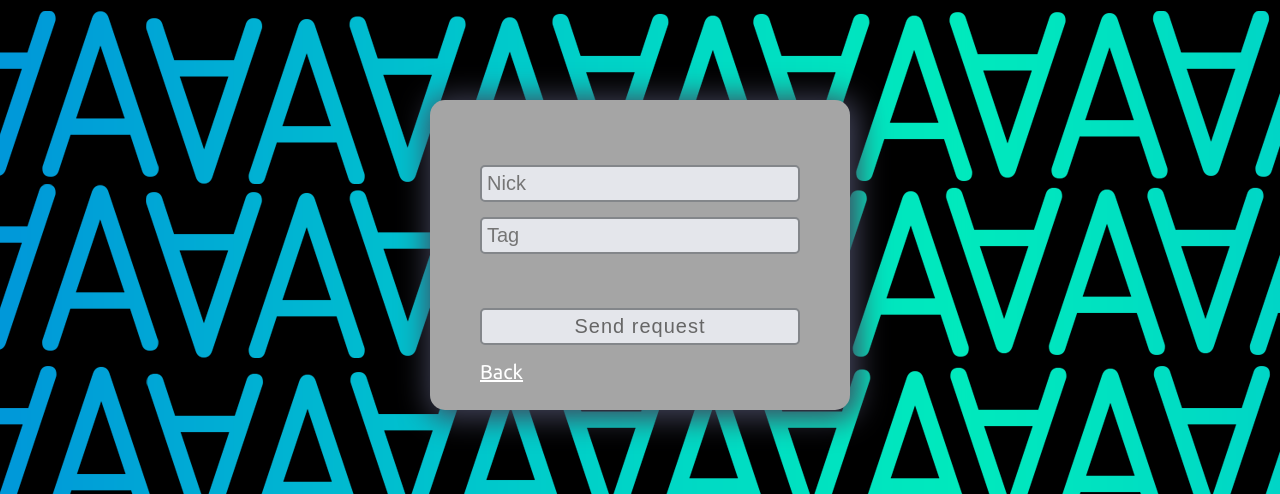
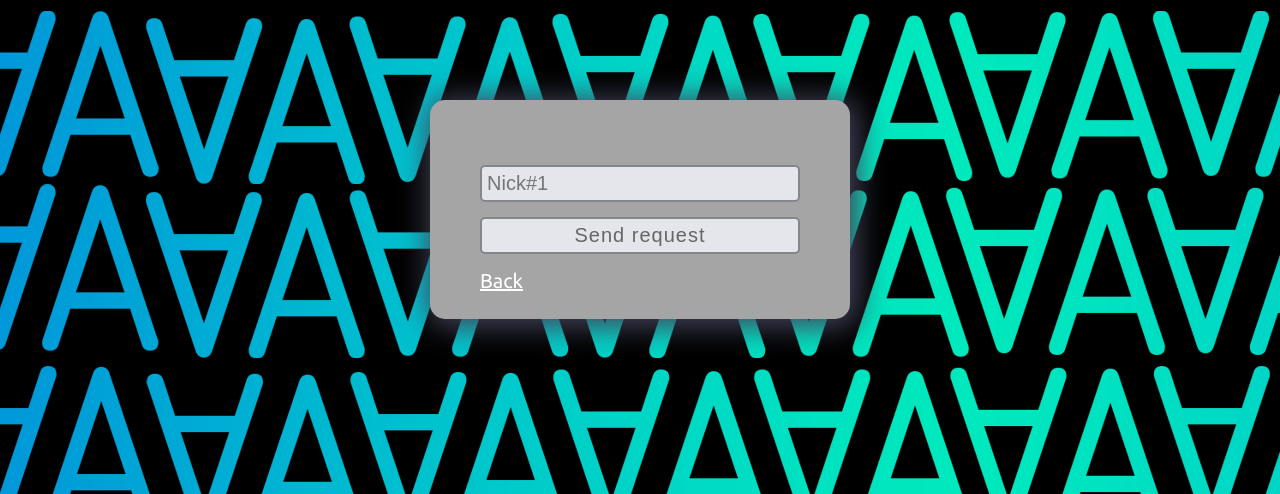
Before and after one commit to Michallesss/DiscerdProject, a PHP site: page /createrequest.php in a window 1280 px wide. Shown: the top 494 px of the page. Run offline with PHP 8.4, Linux system fonts and the light colour scheme; the visitor is signed in with stand-in values (Sample User, id 1).

Commit message:
(probably)final invites system v.2.0

```diff
--- a/DiscerdWWW/createrequest.php
+++ b/DiscerdWWW/createrequest.php
@@ -8,25 +8,37 @@
 
     if(isset($_POST['submit'])) {
         $is_good=true;
+        unset($_POST['submit']);
 
-        unset($_POST['submit']);
-        if((!isset($_POST['nick'])) || ($_POST['nick']=="")) {
+        if((!isset($_POST['text'])) || ($_POST['text']=="")) {
             $is_good=false;
-            $rq_nick_error="Fill nick";
+            $rq_nick_error="Fill nick and tag";
         }
         else {
-            $nick = $_POST['nick'];
-        }
+            $text = $_POST['text'];
+            $data = explode("#", $text);
+            if((!isset($data[0])) || ($data[0]=="")) {
+                $is_good=false;
+                $rq_nick_error="Invalid nick";
+            }
+            else {
+                $nick = $data[0];
+            }
 
-        if((!isset($_POST['tag'])) || ($_POST['tag']=="")) {
-            $is_good=false;
-            $rq_tag_error="Fill tag";
-        }
-        else {
-            $tag = $_POST['tag'];
-            if($_SESSION['account_accountID']==$tag) {
+            if((!isset($data[1])) || ($data[1]=="")) {
                 $is_good=false;
-                $rq_tag_error="You can't send invite to yourself";
+                $rq_nick_error="Invalid tag";
+            }
+            else {
+                $tag = $data[1];
+            }
+
+            $senderID=$_SESSION['account_accountID'];
+            $reciverID=$tag;
+
+            if($senderID==$reciverID) {
+                $is_good=false;
+                $rq_nick_error="This is your account";
             }
         }
 
@@ -51,9 +63,6 @@
                         $rq_nick_error="That user doesn't exist";
                     }
                     else {
-                        $senderID=$_SESSION['account_accountID'];
-                        $reciverID=$tag;
-
                         $result = $connect->query("SELECT * FROM friendship WHERE (senderID='$senderID' AND reciverID='$reciverID') OR (senderID='$reciverID' AND reciverID='$senderID')");
                         if(!$result) {
                             throw new Exception($connect->error);
@@ -95,10 +104,6 @@
     <link rel="stylesheet" href="styles/style.css">
     <link rel="stylesheet" href="styles/login.css">
     <link rel="icon" href="imgs/icon.ico">
-
-    <link rel="preconnect" href="https://fonts.googleapis.com">
-    <link rel="preconnect" href="https://fonts.gstatic.com" crossorigin>
-    <link href="https://fonts.googleapis.com/css2?family=Ubuntu:ital,wght@0,300;0,400;1,300;1,400&display=swap" rel="stylesheet">
 </head>
 
 <body>
@@ -106,25 +111,18 @@
         <?php
             if(isset($info)) {
                 echo "<div class='info'>".$info."</div>";
-                unset($nick);
-                unset($tag);
+                unset($text);
                 unset($info);
                 echo "<a href='discerd.php' style='float: left;'>Back</a>";
                 exit();
             }
         ?>
         <form action="" method="post">
-            <input type="text" name="nick" value="<?php if(isset($nick)) echo$nick; ?>" placeholder="Nick" onfocus="this.placeholder=''" onblur="this.placeholder='Nick'">
+            <input type="text" name="text" value="<?php if(isset($text)) echo$text; ?>" placeholder="Nick#1" onfocus="this.placeholder=''" onblur="this.placeholder='Nick#1'">
             <?php
                 if(isset($rq_nick_error)) {
                     echo "<div class='error'>".$rq_nick_error."</div>";
                     unset($rq_nick_error);
-                }?>
-            <input type="number" name="tag" value="<?php if(isset($tag)) echo$tag; ?>" placeholder="Tag" onfocus="this.placeholder=''" onblur="this.placeholder='Tag'"><br>
-            <?php
-                if(isset($rq_tag_error)) {
-                    echo "<div class='error'>".$rq_tag_error."</div>";
-                    unset($rq_tag_error);
                 }?>
             <input type="submit" name="submit" value="Send request">
             <a href="discerd.php" style="float: left;">Back</a>
--- a/DiscerdWWW/requests.php
+++ b/DiscerdWWW/requests.php
@@ -62,7 +62,8 @@
             $connect->close();
         }
     ?>
-    <a href="index.php" style="float: left;">Back</a>
+    <a href="index.php">Back</a>
+    <a href="createrequest.php">Send Invite</a>
 </body>
 
 </html>
```
